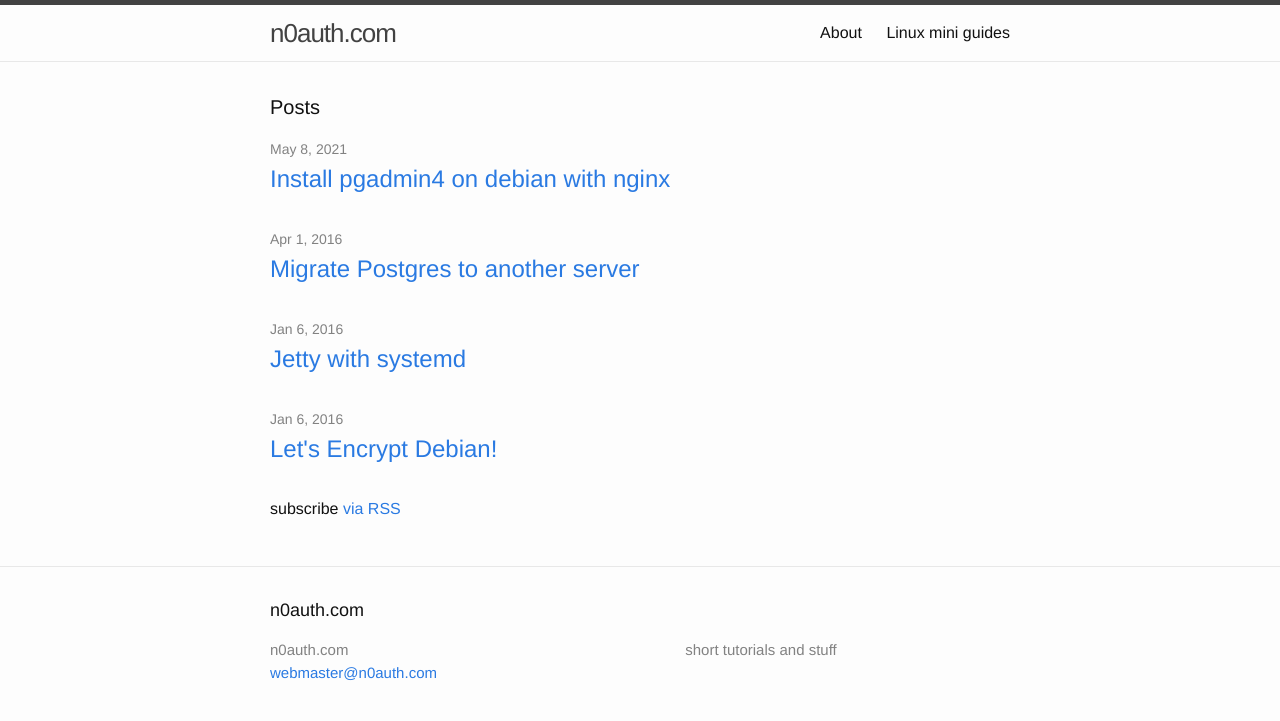
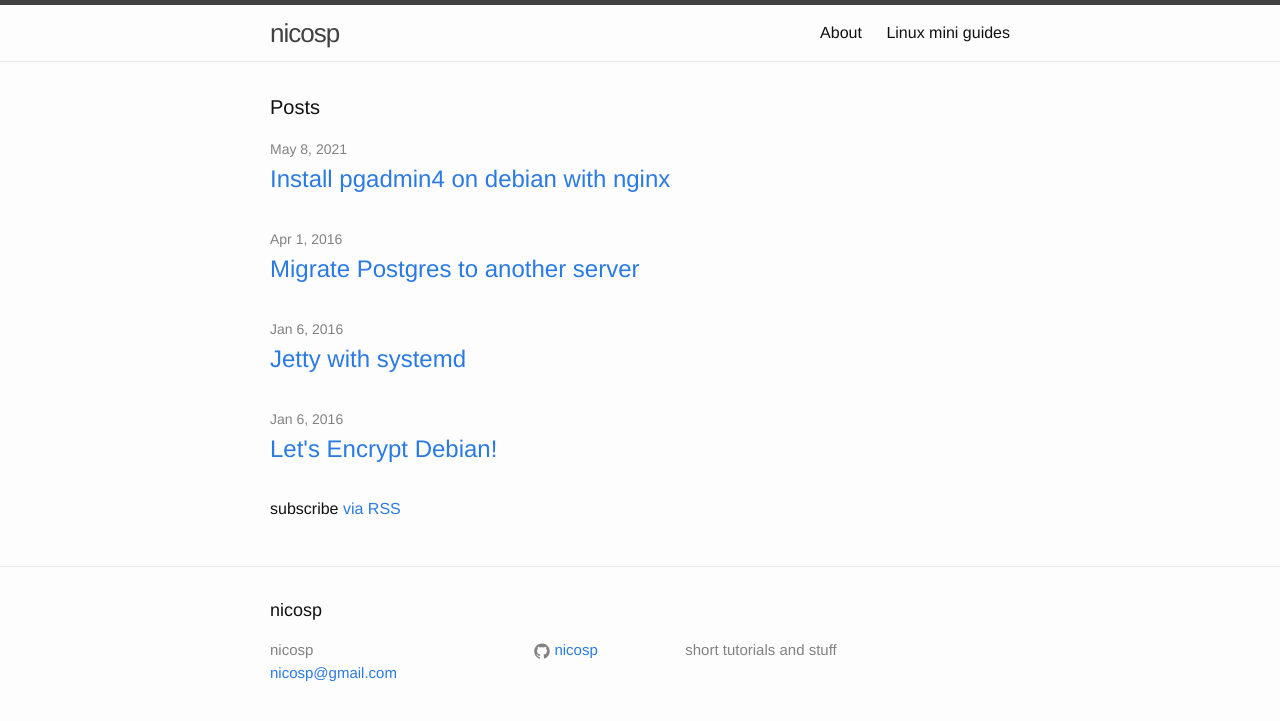
Before and after one commit to nicosp/nicosp.github.io, a Jekyll site: the page built from index.html, in a window 1280 px wide. Shown: the top 721 px of the page. Built offline with Jekyll 4.4.1, drawn with Linux system fonts in a browser that asks for light colours.

Commit message:
Added configuration for github

```diff
--- a/_config.yml
+++ b/_config.yml
@@ -1,13 +1,13 @@
 # Site settings
-title: n0auth.com
+title: nicosp
 description: > # this means to ignore newlines until "baseurl:"
   short tutorials and stuff
 baseurl: "" # the subpath of your site, e.g. /blog
-url: "https://n0auth.com" # the base hostname & protocol for your site
+url: "https://nicosp.github.io" # the base hostname & protocol for your site
 
-email: webmaster@n0auth.com
+email: nicosp@gmail.com
 #twitter_username: NicosPanayides
-#github_username:  jekyll
+github_username: nicosp
 
 # Build settings
 markdown: kramdown
```
